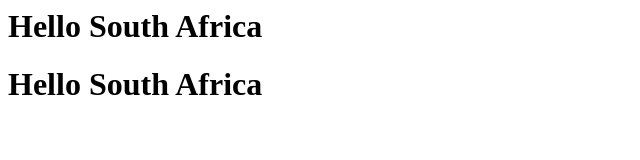
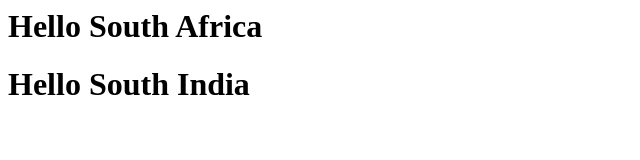
Before and after one commit to SnehasishGuhaRoy/MyBatisRepo, a plain HTML site: page Index.html in a window 1280 px wide. Shown: the full height of the page, 0-640 px from the left. Drawn offline with Linux system fonts and the light colour scheme.

Commit message:
Another Change

```diff
--- a/Index.html
+++ b/Index.html
@@ -7,6 +7,6 @@
 
 </body>
 <h1>Hello South Africa</h1>
-<h1>Hello South Africa</h1>
+<h1>Hello South India</h1>
 
 </html>
```
